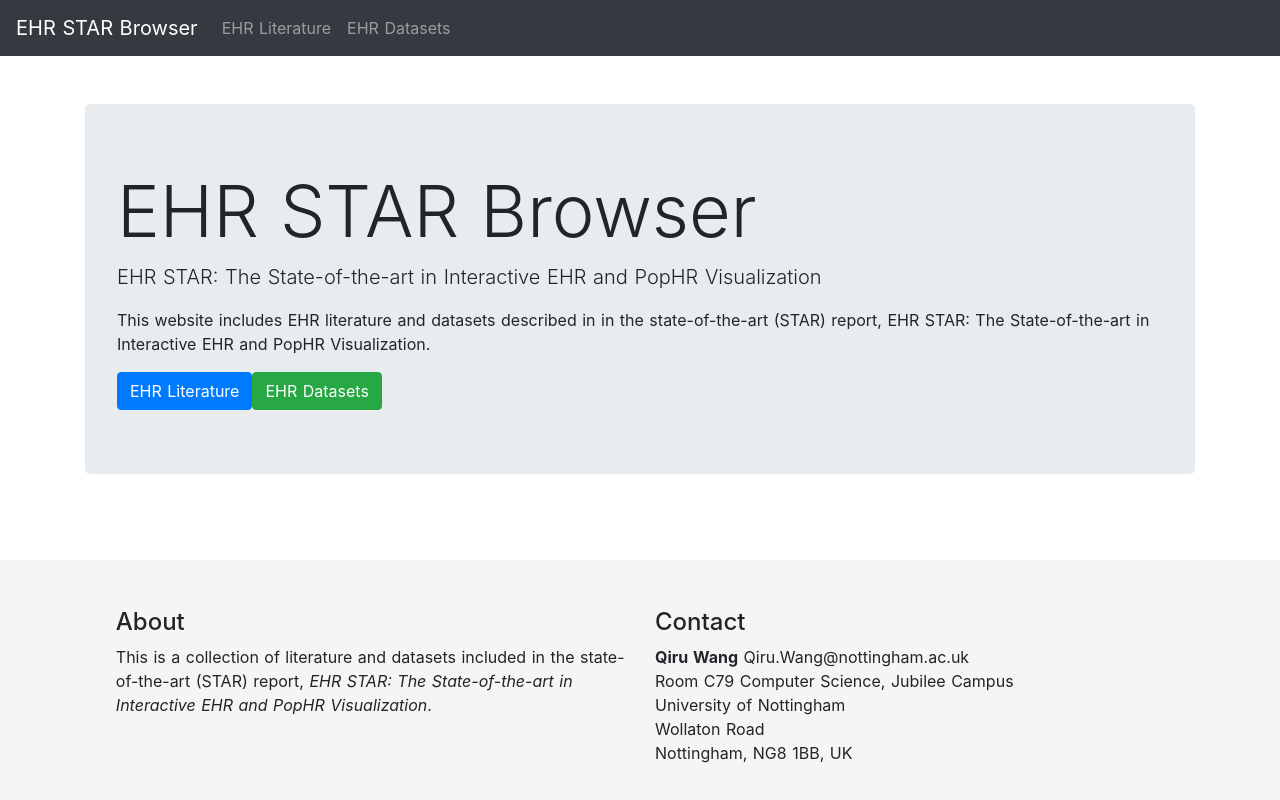
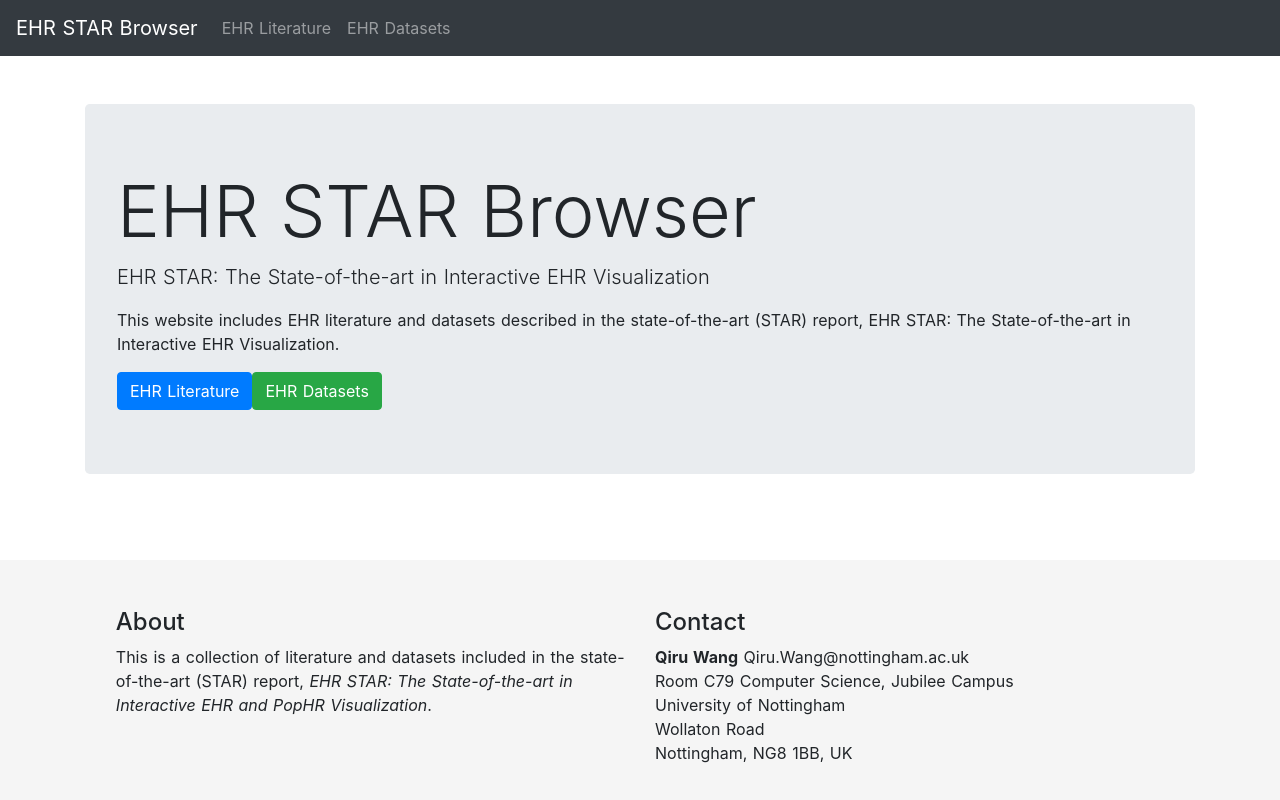
Before and after one commit to HenryQW/EHR-STAR, a Nuxt app: page / in a window 1280 px wide. Built offline with nearby package versions, Linux system fonts and the light colour scheme.

Commit message:
feat: update paper title

```diff
--- a/pages/index.vue
+++ b/pages/index.vue
@@ -2,12 +2,12 @@
   <b-container class="mt-5">
     <b-jumbotron
       header="EHR STAR Browser"
-      lead="EHR STAR: The State-of-the-art in Interactive EHR and PopHR Visualization"
+      lead="EHR STAR: The State-of-the-art in Interactive EHR Visualization"
     >
       <p>
-        This website includes EHR literature and datasets described in in the
+        This website includes EHR literature and datasets described in the
         state-of-the-art (STAR) report, EHR STAR: The State-of-the-art in
-        Interactive EHR and PopHR Visualization.
+        Interactive EHR Visualization.
       </p>
       <b-button variant="primary" to="table">EHR Literature</b-button>
 
```
